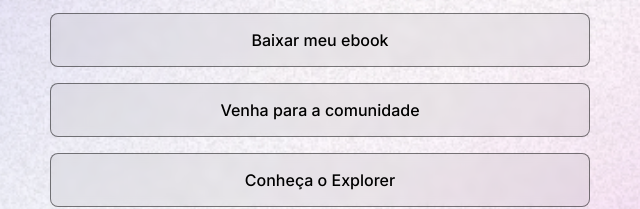
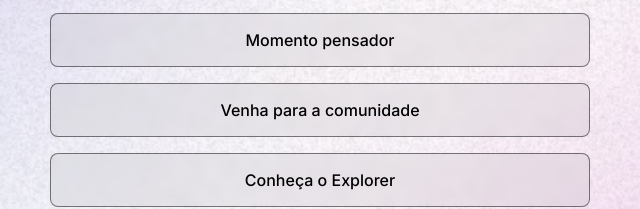
Before and after one commit to MarKVinX/discovery_project, a plain HTML site: page index.html in a window 1280 px wide. Shown: the part 365-574 px from the top of the page, 320-960 px from the left. Drawn offline with nearby package versions, Linux system fonts and the light colour scheme.

Commit message:
adjust in a one button link and renamed the same

```diff
--- a/index.html
+++ b/index.html
@@ -34,11 +34,15 @@
         </li>
 
         <li>
-          <a href="#" target="_blank">Baixar meu ebook</a>
+          <a href="https://www.pensador.com/frase/OTcxMDg/" target="_blank"
+            >Momento pensador</a
+          >
         </li>
 
         <li>
-          <a href="https://discord.gg/xqURqudZ" target="_blank">Venha para a comunidade</a>
+          <a href="https://discord.gg/xqURqudZ" target="_blank"
+            >Venha para a comunidade</a
+          >
         </li>
 
         <li>
@@ -56,7 +60,7 @@
           <ion-icon name="logo-instagram"></ion-icon>
         </a>
 
-        <a href="https://www.youtube.com" target="_blank">
+        <a href="https://www.youtube.com/@marcosvinicius2477" target="_blank">
           <ion-icon name="logo-youtube"></ion-icon>
         </a>
 
@@ -69,7 +73,7 @@
       </div>
 
       <footer>
-       Feito com ♥ pela
+        Feito com ♥ pela
         <a href="https://www.rocketseat.com.br/" target="_blank">Rocketseat</a>
       </footer>
     </div>
```
